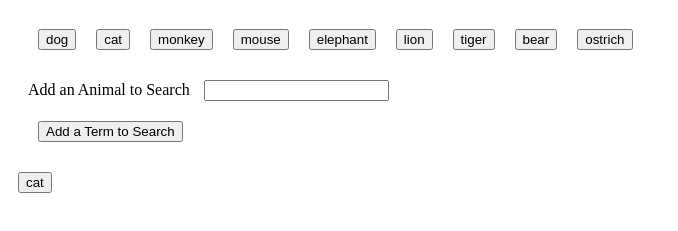
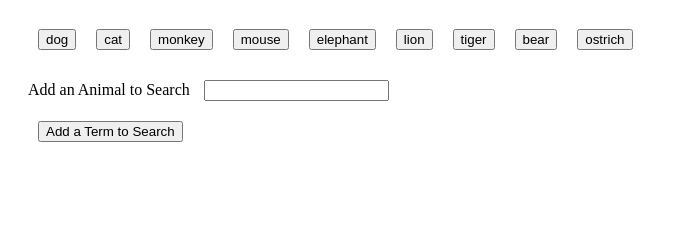
Before and after one commit to gamejock1/GIFY-HW, a plain HTML site: page index.html in a window 1280 px wide. Shown: the part 61-292 px from the top of the page, without its empty margins (0-678 px from the left). Drawn offline with nearby package versions, Linux system fonts and the light colour scheme.

Commit message:
got rid of out of place button

```diff
--- a/index.html
+++ b/index.html
@@ -41,7 +41,6 @@
         </form>
     </div>
 
-    <button class="animalBtn">cat</button>
 
     <!-- Gifs go Here -->
     <div id="gif-view"></div>
```
